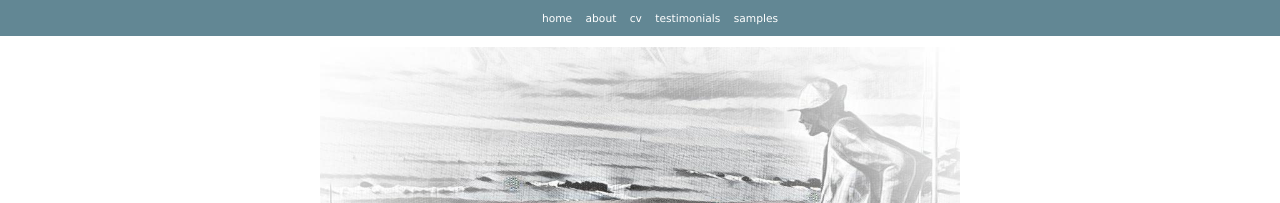
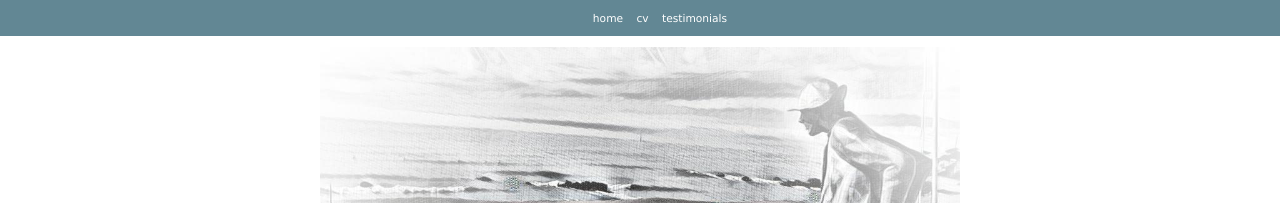
Before and after one commit to ripley57/jeremyclough, a Jekyll site: the page built from index.md, in a window 1280 px wide. Shown: the top 203 px of the page. Built offline with Jekyll 4.4.1, drawn with Linux system fonts in a browser that asks for light colours.

Commit message:
Remove about and samples pages for now

```diff
--- a/_layouts/cv.html
+++ b/_layouts/cv.html
@@ -18,10 +18,10 @@
 		<nav id="nav-h">
     			<ul>
         		<li><a href="/jeremyclough/index.html">home</a></li>
-	       		<li><a href="/jeremyclough/pages/about.html">about</a></li>
+	       		<!--<li><a href="/jeremyclough/pages/about.html">about</a></li>-->
         		<li><a href="/jeremyclough/pages/cv.html">cv</a></li>
         		<li><a href="/jeremyclough/pages/testimonials.html">testimonials</a></li>
-        		<li><a href="/jeremyclough/pages/samples.html">samples</a></li>
+        		<!--<li><a href="/jeremyclough/pages/samples.html">samples</a></li>-->
     			</ul>
 		</nav>
 		</header>
--- a/_layouts/default.html
+++ b/_layouts/default.html
@@ -11,10 +11,10 @@
 		<nav id="nav-h">
     			<ul>
         		<li><a href="/jeremyclough/index.html">home</a></li>
-	       		<li><a href="/jeremyclough/pages/about.html">about</a></li>
+	       		<!--<li><a href="/jeremyclough/pages/about.html">about</a></li>-->
         		<li><a href="/jeremyclough/pages/cv.html">cv</a></li>
         		<li><a href="/jeremyclough/pages/testimonials.html">testimonials</a></li>
-        		<li><a href="/jeremyclough/pages/samples.html">samples</a></li>
+        		<!--<li><a href="/jeremyclough/pages/samples.html">samples</a></li>-->
     			</ul>
 		</nav>
 		</header>
--- a/_layouts/testimonials.html
+++ b/_layouts/testimonials.html
@@ -17,10 +17,10 @@
 		<nav id="nav-h">
     			<ul>
         		<li><a href="/jeremyclough/index.html">home</a></li>
-	       		<li><a href="/jeremyclough/pages/about.html">about</a></li>
+	       		<!--<li><a href="/jeremyclough/pages/about.html">about</a></li>-->
         		<li><a href="/jeremyclough/pages/cv.html">cv</a></li>
         		<li><a href="/jeremyclough/pages/testimonials.html">testimonials</a></li>
-        		<li><a href="/jeremyclough/pages/samples.html">samples</a></li>
+        		<!--<li><a href="/jeremyclough/pages/samples.html">samples</a></li>-->
     			</ul>
 		</nav>
 		</header>
```
